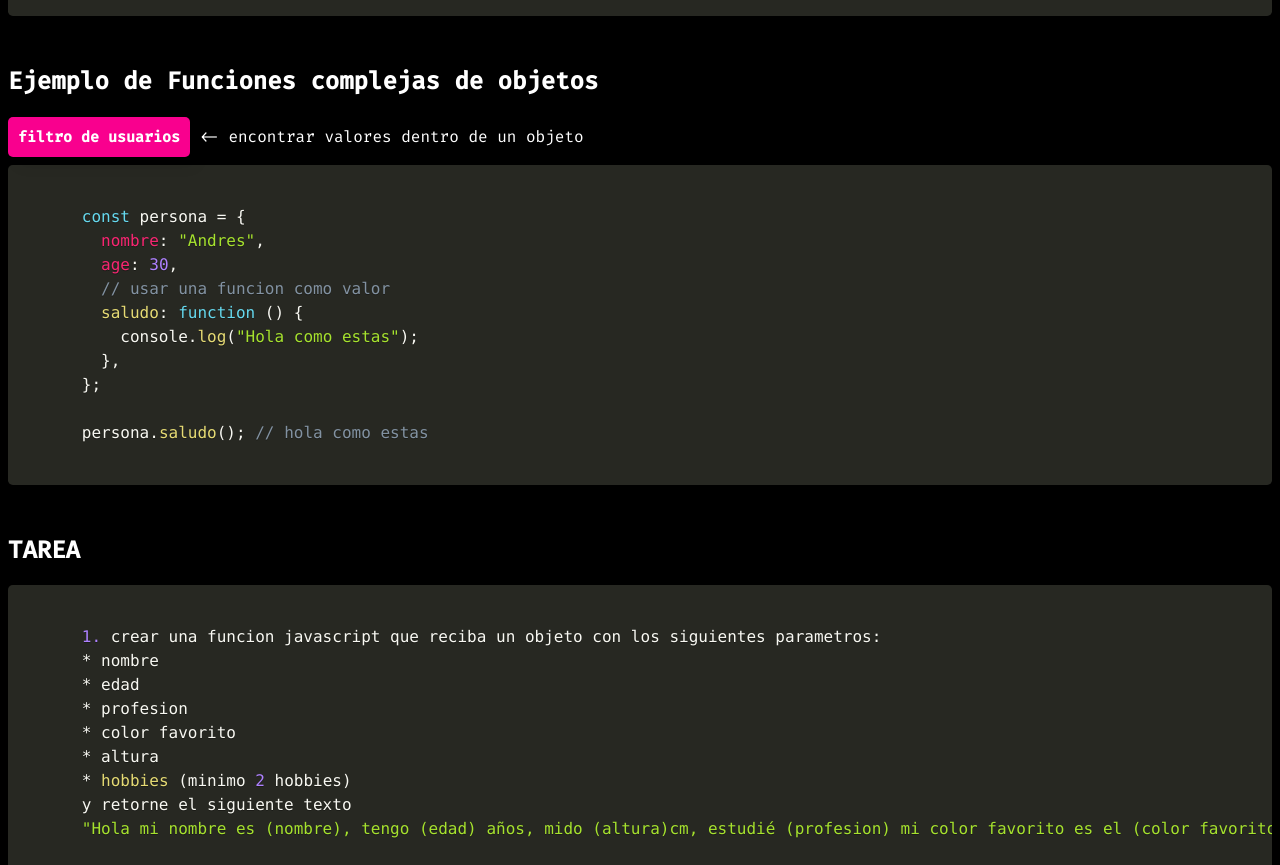
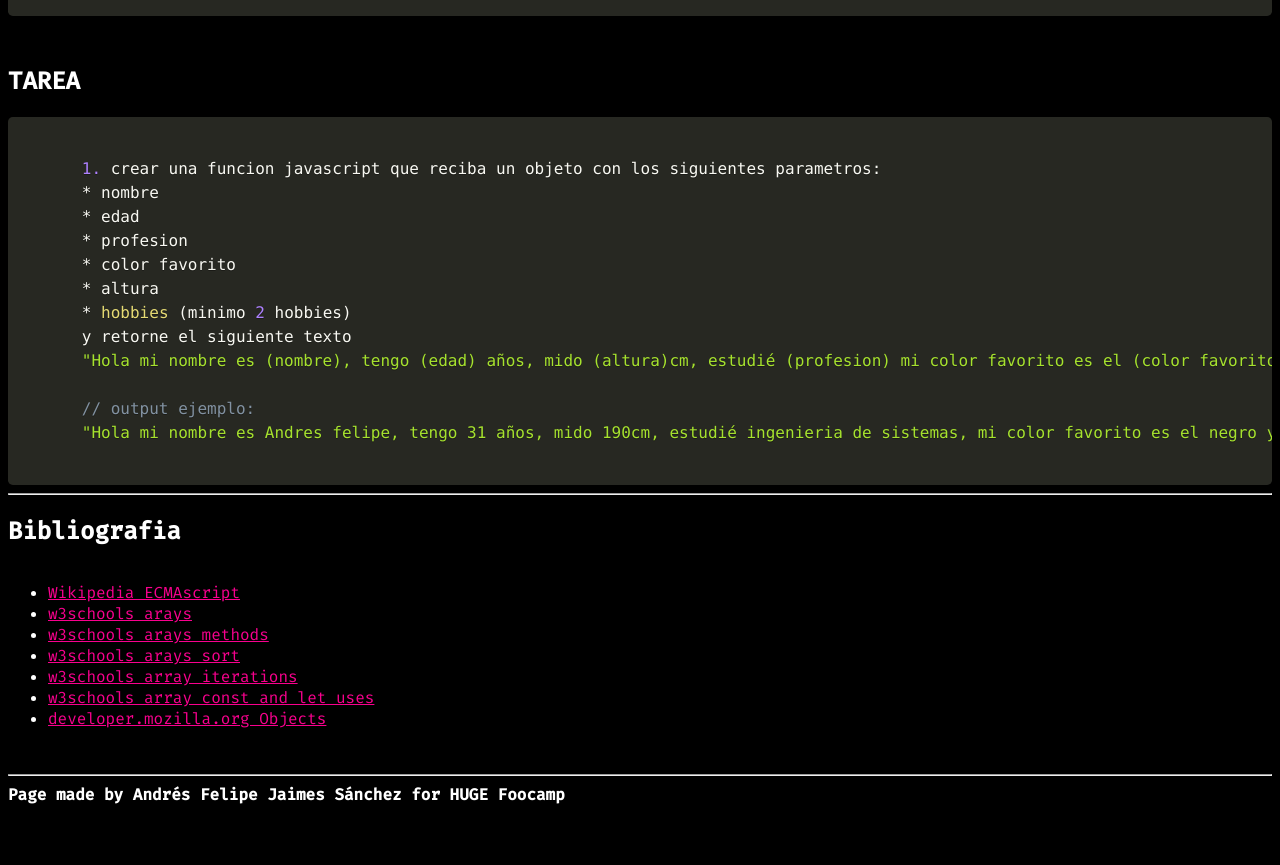
Before and after one commit to FooCamp/foocamp-array-and-objects, a plain HTML site: page index.html in a window 1280 px wide. Shown: the part 7956-8821 px from the top of the page. After the commit the page ends 8769 px from the top, so only its background shows below. Drawn offline with Linux system fonts and the light colour scheme.

Commit message:
Update index.html

```diff
--- a/index.html
+++ b/index.html
@@ -321,22 +321,6 @@
     </code></pre>
 
     <br />
-    <h2>Ejemplo de Funciones complejas de objetos</h2>
-    <button onclick="filterObject()">filtro de usuarios</button> <- encontrar valores dentro de un objeto
-    <pre><code class="language-javascript">
-      const persona = {
-        nombre: "Andres",
-        age: 30,
-        // usar una funcion como valor
-        saludo: function () {
-          console.log("Hola como estas");
-        },
-      };
-
-      persona.saludo(); // hola como estas
-    </code></pre>
-
-    <br />
     <h2>TAREA</h2>
     <pre><code class="language-javascript">
       1. crear una funcion javascript que reciba un objeto con los siguientes parametros:
```
